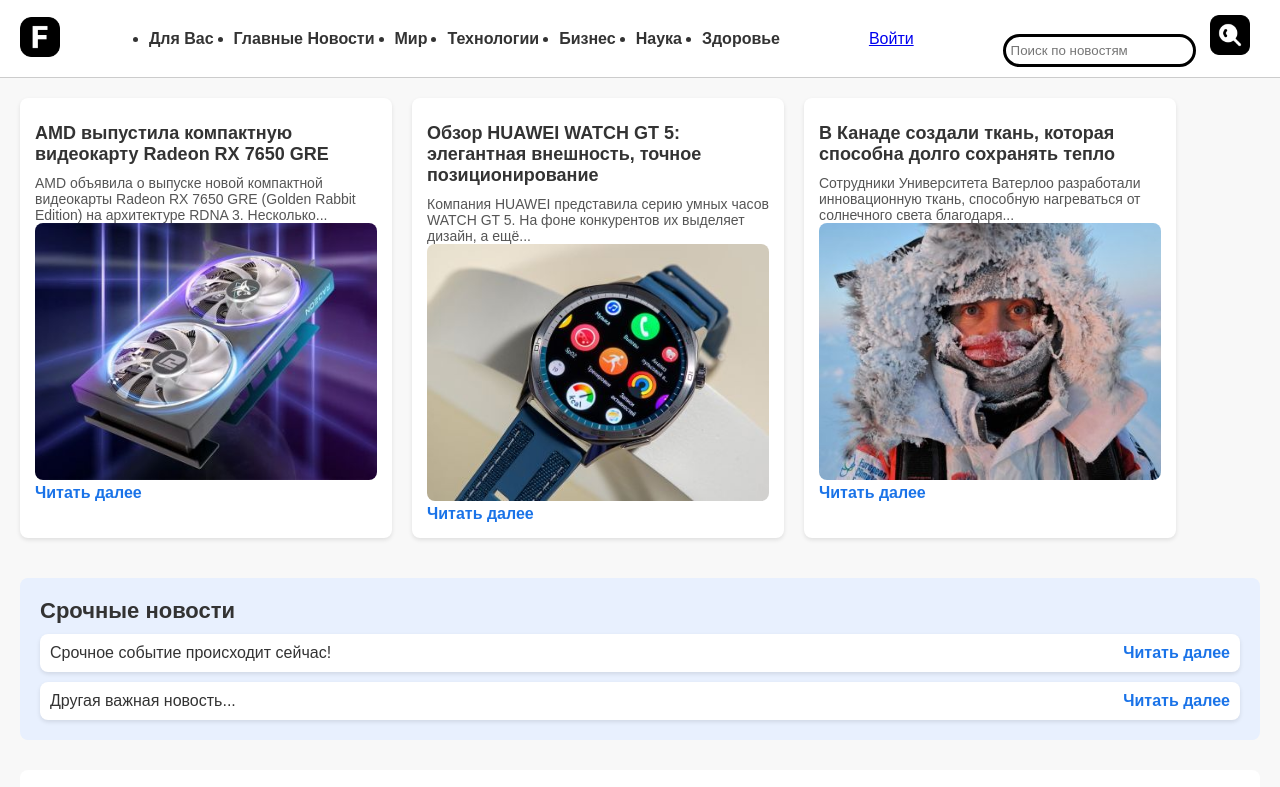
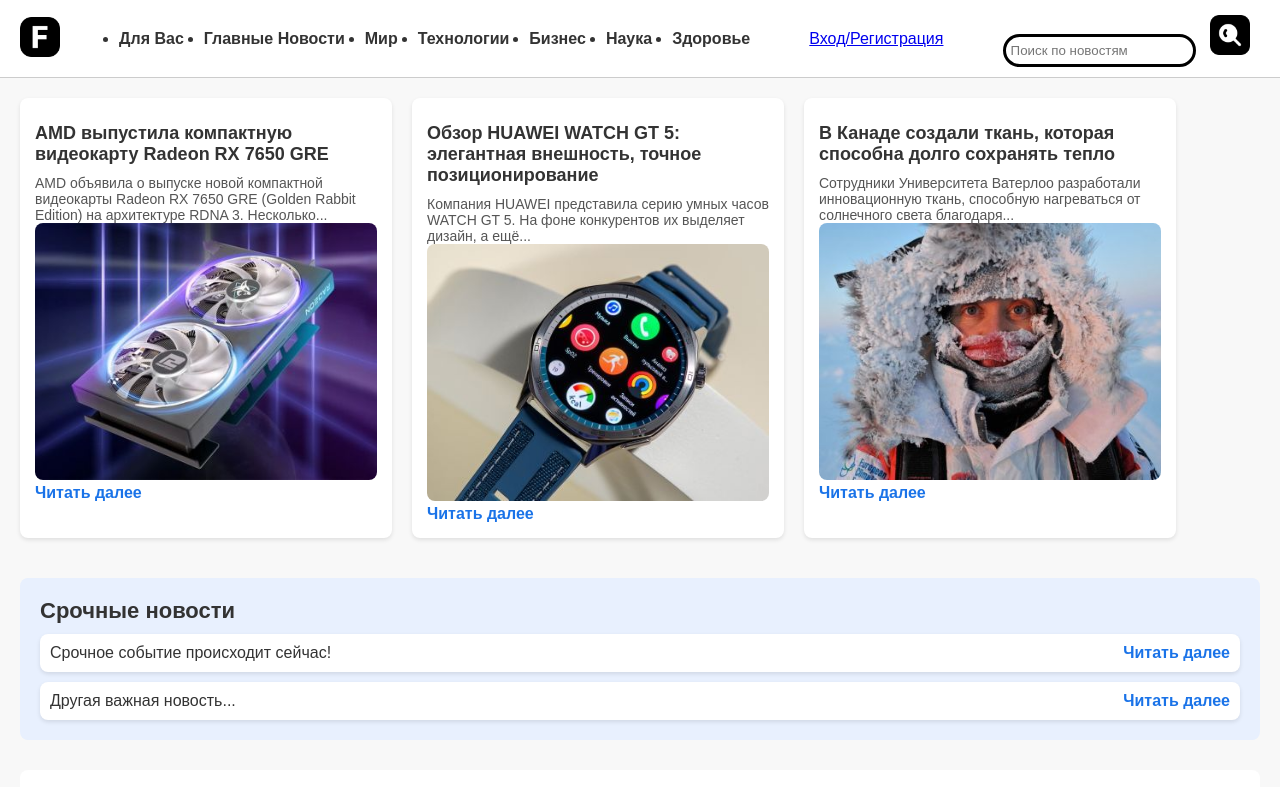
Before and after one commit to D1sglus3d/FNEWS2, a plain HTML site: page index.html in a window 1280 px wide. Shown: the top 787 px of the page. Drawn offline with Linux system fonts and the light colour scheme.

Commit message:
Update index.html

```diff
--- a/index.html
+++ b/index.html
@@ -25,7 +25,7 @@
         </nav>
         <div class="auth">
             <a href="profile.html" id="profile-link" style="display: none;">Профиль</a>
-            <a href="auth.html" id="auth-link">Войти</a>
+            <a href="auth.html" id="auth-link">Вход/Регистрация</a>
         </div>
         <div class="search">
             <input type="text" placeholder="Поиск по новостям">
```
